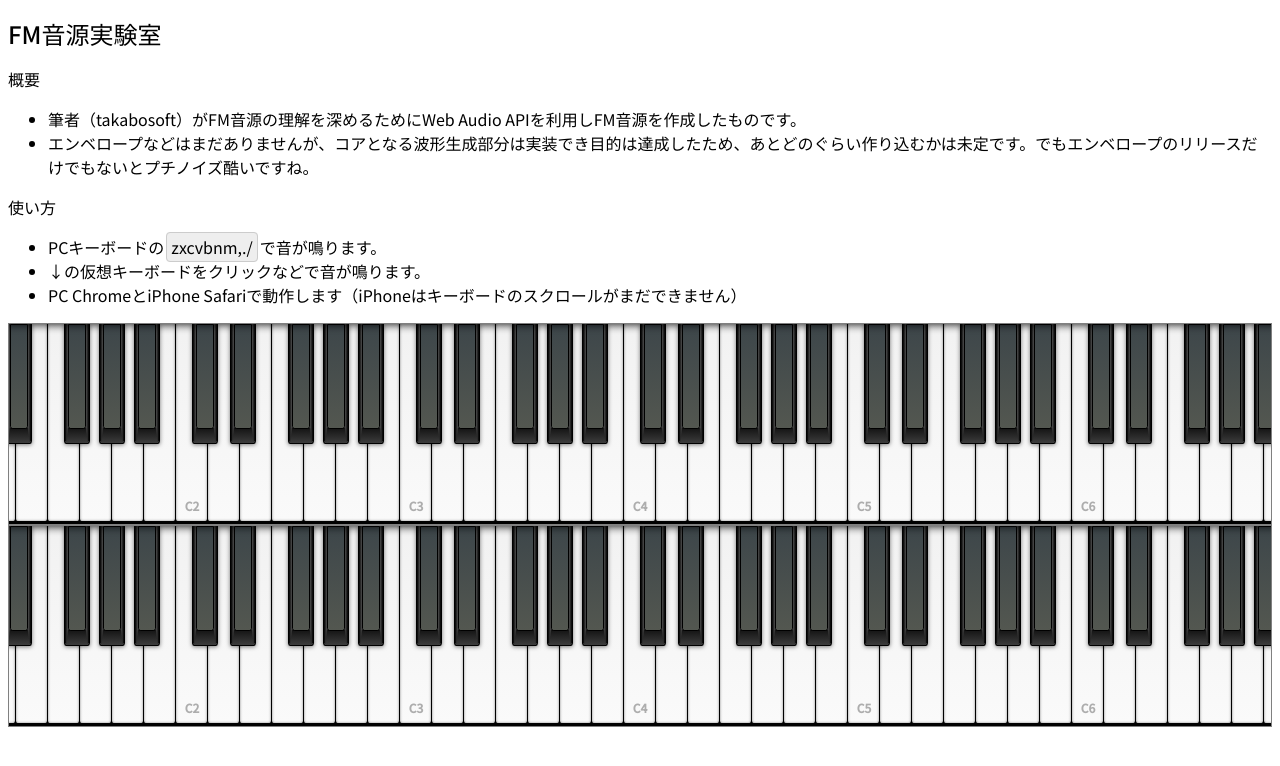
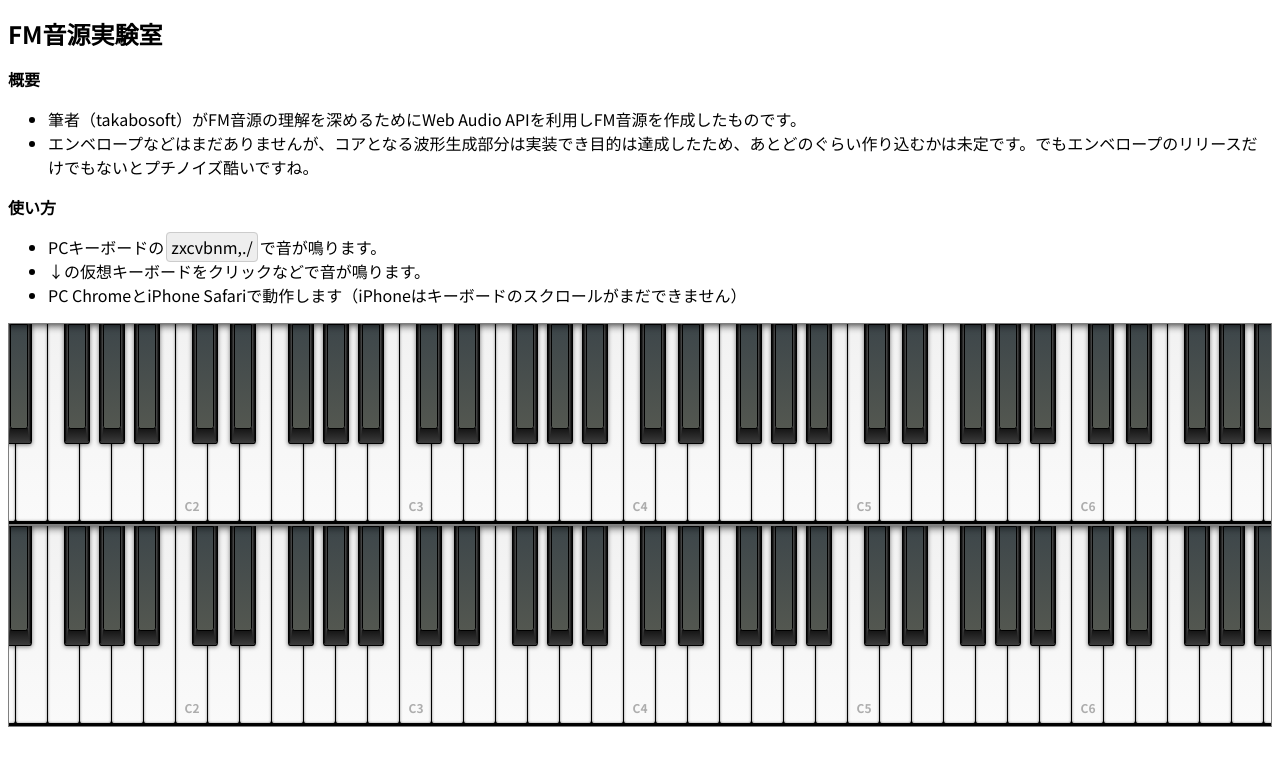
Before and after one commit to takabosoft/tiny-fm-1, a website built with webpack: page docs/index.html in a window 1280 px wide. Built offline with nearby package versions, Linux system fonts and the light colour scheme.

Commit message:
フォント調整

```diff
--- a/docs/index.html
+++ b/docs/index.html
@@ -7,7 +7,7 @@
     <title>FM音源実験室</title>
     <link rel="preconnect" href="https://fonts.googleapis.com">
     <link rel="preconnect" href="https://fonts.gstatic.com" crossorigin>
-    <link href="https://fonts.googleapis.com/css2?family=Noto+Sans+JP:wght@400;500&display=swap" rel="stylesheet">
+    <link href="https://fonts.googleapis.com/css2?family=Noto+Sans+JP:wght@400;700&display=swap" rel="stylesheet">
     <link rel="stylesheet" href="index.css">
 </head>
 
--- a/docs/index.scss
+++ b/docs/index.scss
@@ -1,16 +1,17 @@
 body {
     font-family: "Noto Sans JP", serif;
     font-size: 16px;
+    font-weight: 400;
     padding-bottom: calc(16px + env(safe-area-inset-bottom));
 }
 
 h1 {
-    font-weight: 500;
+    font-weight: 700;
     font-size: 24px;
 }
 
 h4 {
-    font-weight: 500;
+    font-weight: 700;
     font-size: 16px;
     margin: 0;
 }
```
Also changed, not shown: docs/index.css.
